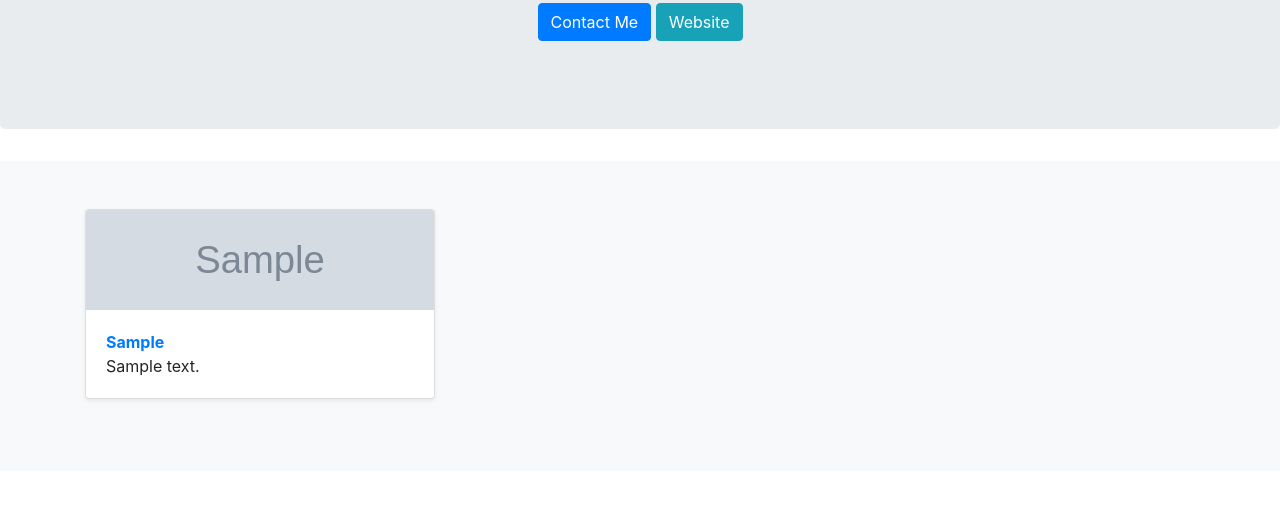
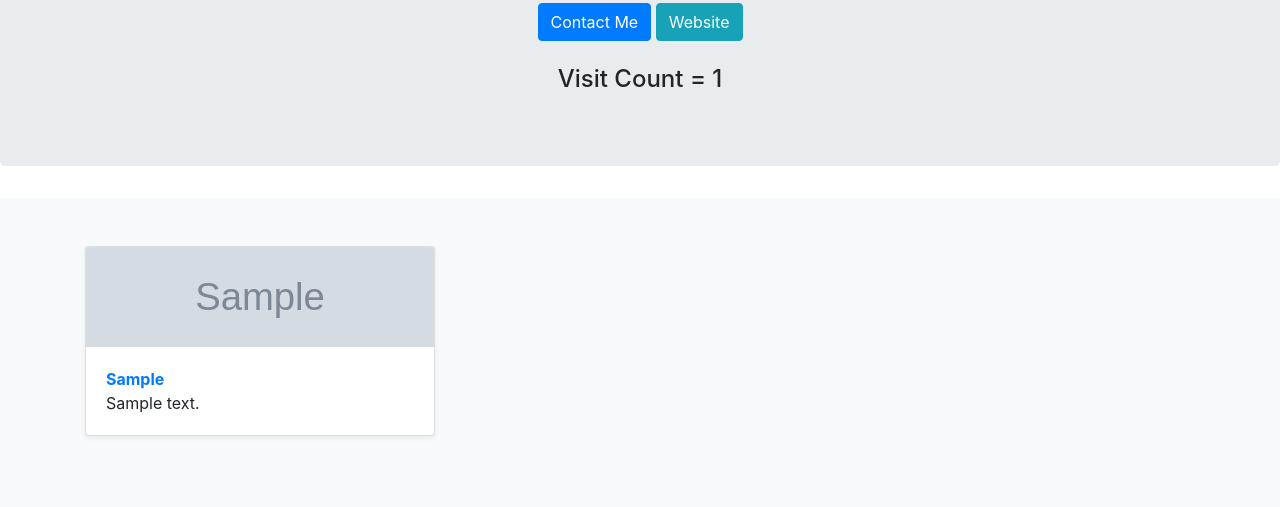
Before and after one commit to nfvguru/rwdevtest, a Django app: template rwfw/rwfw_main/templates/index.html in a window 1280 px wide. Shown: the part 241-748 px from the top of the page. Run offline with Django 3.2, Linux system fonts and the light colour scheme; the template is opened without the code that fills it: most values are stand-ins (such as "Sample title", 1, 10 or a date in 2020); grey boxes marked "Sample" are stand-in pictures; some libraries are stand-ins or nearby versions.

Commit message:
sessions

```diff
--- a/rwfw/rwfw_main/templates/index.html
+++ b/rwfw/rwfw_main/templates/index.html
@@ -48,6 +48,7 @@
         <a href="http://monkeyzcomputer.wordpress.com" class="btn btn-info my-2">Website</a>
       </p>
     </div>
+    <h4> Visit Count = {{ visit_count }}</h4>
   </section>
 
   <div class="album py-5 bg-light">
--- a/rwfw/rwfw_main/views.py
+++ b/rwfw/rwfw_main/views.py
@@ -6,7 +6,9 @@ from .models import rwfw_item_table
 def index(request):
     #return HttpResponse("RWFW Initial.")
     db1_obj = rwfw_item_table.objects.all()
-    return render(request,'index.html',{'items':db1_obj})
+    visit_count = request.session.get('num_visit',0) + 1
+    request.session['num_visit'] = visit_count
+    return render(request,'index.html',{'items':db1_obj,'visit_count':visit_count})
 
 def activities(request, item_id):
     #print(item_id)
```
